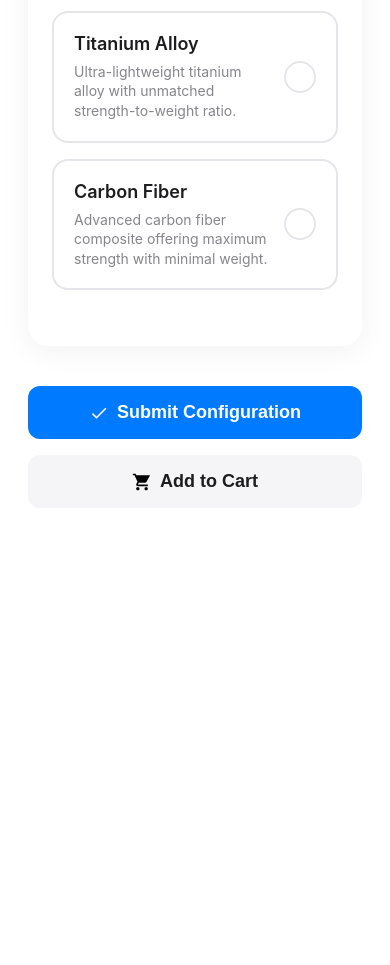
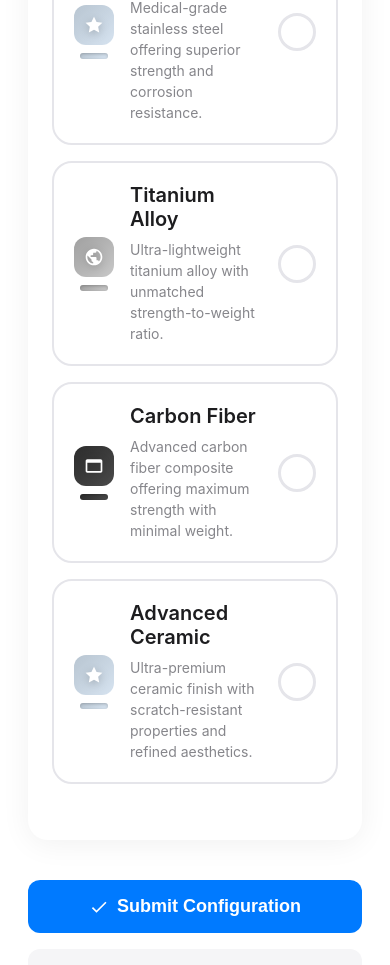
Before and after one commit to VathanSilva/Apple-product, a Vue app: page / in a window 390 px wide. Shown: the part 1913-2878 px from the top of the page. Before the commit the page ends 2489 px from the top, so only its background shows below. Built offline with nearby package versions, Linux system fonts and the light colour scheme.

Commit message:
material design

```diff
--- a/src/App.vue
+++ b/src/App.vue
@@ -196,23 +196,42 @@
 
             <div class="materials-grid">
               <div
-                v-for="material in materials"
+                v-for="(material, index) in materials"
                 :key="material.id"
                 class="material-card"
-                :class="{ selected: selectedMaterial === material.id }"
+                :class="{
+                  selected: selectedMaterial === material.id,
+                  'animate-in': selectedMaterial === material.id
+                }"
+                :style="{
+                  '--material-color': material.color,
+                  '--material-gradient': material.gradient,
+                  '--animation-delay': index * 0.1 + 's'
+                }"
                 @click="selectMaterial(material.id)"
               >
+                <div class="material-visual">
+                  <div class="material-icon">
+                    <svg viewBox="0 0 24 24">
+                      <path :d="material.icon"/>
+                    </svg>
+                  </div>
+                  <div class="material-sample"></div>
+                </div>
                 <div class="material-content">
                   <h3 class="material-name">{{ material.name }}</h3>
                   <p class="material-description">{{ material.description }}</p>
                 </div>
                 <div class="material-indicator">
                   <div class="selection-check">
-                    <svg viewBox="0 0 24 24">
-                      <path d="M9 16.17L4.83 12l-1.42 1.41L9 19 21 7l-1.41-1.41z"/>
-                    </svg>
+                    <div class="check-animation">
+                      <svg viewBox="0 0 24 24">
+                        <path d="M9 16.17L4.83 12l-1.42 1.41L9 19 21 7l-1.41-1.41z"/>
+                      </svg>
+                    </div>
                   </div>
                 </div>
+                <div class="selection-ripple"></div>
               </div>
             </div>
           </div>
@@ -288,22 +307,42 @@ export default {
       {
         id: 'aluminum',
         name: 'Premium Aluminum',
-        description: 'Lightweight aerospace-grade aluminum with anodized finish for exceptional durability and style.'
+        description: 'Lightweight aerospace-grade aluminum with anodized finish for exceptional durability and style.',
+        color: '#2C2C2C',
+        gradient: 'linear-gradient(135deg, #C0C0C0, #E8E8E8)',
+        icon: 'M12 2C6.48 2 2 6.48 2 12s4.48 10 10 10 10-4.48 10-10S17.52 2 12 2zm0 18c-4.41 0-8-3.59-8-8s3.59-8 8-8 8 3.59 8 8-3.59 8-8 8z'
       },
       {
         id: 'steel',
         name: 'Stainless Steel',
-        description: 'Medical-grade stainless steel offering superior strength and corrosion resistance.'
+        description: 'Medical-grade stainless steel offering superior strength and corrosion resistance.',
+        color: '#2C2C2C',
+        gradient: 'linear-gradient(135deg, #B8C5D1, #D6E3F0)',
+        icon: 'M12 2l3.09 6.26L22 9.27l-5 4.87 1.18 6.88L12 17.77l-6.18 3.25L7 14.14 2 9.27l6.91-1.01L12 2z'
       },
       {
         id: 'titanium',
         name: 'Titanium Alloy',
-        description: 'Ultra-lightweight titanium alloy with unmatched strength-to-weight ratio.'
+        description: 'Ultra-lightweight titanium alloy with unmatched strength-to-weight ratio.',
+        color: '#2C2C2C',
+        gradient: 'linear-gradient(135deg, #A0A0A0, #C8C8C8)',
+        icon: 'M12 2C6.48 2 2 6.48 2 12s4.48 10 10 10 10-4.48 10-10S17.52 2 12 2zm-1 17.93c-3.94-.49-7-3.85-7-7.93 0-.62.08-1.21.21-1.79L9 15v1c0 1.1.9 2 2 2v1.93zm6.9-2.54c-.26-.81-1-1.39-1.9-1.39h-1v-3c0-.55-.45-1-1-1H8v-2h2c.55 0 1-.45 1-1V7h2c1.1 0 2-.9 2-2v-.41c2.93 1.19 5 4.06 5 7.41 0 2.08-.8 3.97-2.1 5.39z'
       },
       {
         id: 'carbon-fiber',
         name: 'Carbon Fiber',
-        description: 'Advanced carbon fiber composite offering maximum strength with minimal weight.'
+        description: 'Advanced carbon fiber composite offering maximum strength with minimal weight.',
+        color: '#2C2C2C',
+        gradient: 'linear-gradient(135deg, #2C2C2C, #4A4A4A)',
+        icon: 'M20 4H4c-1.11 0-1.99.89-1.99 2L2 18c0 1.11.89 2 2 2h16c1.11 0 2-.89 2-2V6c0-1.11-.89-2-2-2zm0 14H4V8h16v10z'
+      },
+      {
+        id: 'ceramic',
+        name: 'Advanced Ceramic',
+        description: 'Ultra-premium ceramic finish with scratch-resistant properties and refined aesthetics.',
+        color: '#2C2C2C',
+        gradient: 'linear-gradient(135deg, #B8C5D1, #D6E3F0)',
+        icon: 'M12 2l3.09 6.26L22 9.27l-5 4.87 1.18 6.88L12 17.77l-6.18 3.25L7 14.14 2 9.27l6.91-1.01L12 2z'
       }
     ])
 
@@ -463,6 +502,23 @@ export default {
 
     const selectMaterial = (materialId) => {
       selectedMaterial.value = materialId
+
+      setTimeout(() => {
+        const allCards = document.querySelectorAll('.material-card')
+        allCards.forEach((card, index) => {
+          const material = materials.value[index]
+          if (material.id === materialId) {
+            const ripple = card.querySelector('.selection-ripple')
+            ripple.style.transform = 'scale(1)'
+            ripple.style.opacity = '0.6'
+
+            setTimeout(() => {
+              ripple.style.transform = 'scale(1.5)'
+              ripple.style.opacity = '0'
+            }, 150)
+          }
+        })
+      }, 50)
     }
 
     const handleOverlayClick = (event) => {
@@ -1321,21 +1377,32 @@ export default {
 .materials-grid {
   display: grid;
   grid-template-columns: 1fr;
-  gap: 16px;
+  gap: 20px;
   margin-bottom: 32px;
 }
 
 .material-card {
   display: flex;
   align-items: center;
-  padding: 20px;
+  padding: 24px;
   border: 2px solid #e5e5ea;
-  border-radius: 16px;
+  border-radius: 20px;
   cursor: pointer;
-  transition: all 0.3s cubic-bezier(0.16, 1, 0.3, 1);
+  transition: all 0.4s cubic-bezier(0.16, 1, 0.3, 1);
   background: white;
   position: relative;
   overflow: hidden;
+  opacity: 0;
+  transform: translateY(20px);
+  animation: materialFadeIn 0.6s ease forwards;
+  animation-delay: var(--animation-delay);
+}
+
+@keyframes materialFadeIn {
+  to {
+    opacity: 1;
+    transform: translateY(0);
+  }
 }
 
 .material-card::before {
@@ -1345,75 +1412,262 @@ export default {
   left: -100%;
   width: 100%;
   height: 100%;
-  background: linear-gradient(90deg, transparent, rgba(0, 122, 255, 0.05), transparent);
+  background: linear-gradient(90deg, transparent, rgba(255, 255, 255, 0.4), transparent);
   transition: left 0.6s ease;
-}
-
-.material-card:hover {
-  border-color: #007aff;
-  transform: translateY(-2px);
-  box-shadow: 0 8px 30px rgba(0, 122, 255, 0.15);
+  z-index: 1;
 }
 
 .material-card:hover::before {
   left: 100%;
 }
 
+.material-card:hover:not(.selected) {
+  border-color: rgba(0, 122, 255, 0.3);
+  transform: translateY(-4px);
+  box-shadow: 0 12px 40px rgba(0, 122, 255, 0.1);
+}
+
 .material-card.selected {
-  border-color: #007aff;
-  background: linear-gradient(135deg, rgba(0, 122, 255, 0.05), rgba(0, 122, 255, 0.02));
-  transform: translateY(-2px);
-  box-shadow: 0 8px 30px rgba(0, 122, 255, 0.2);
+  border-color: #2C2C2C;
+  background: rgba(44, 44, 44, 0.05);
+  transform: translateY(-6px) scale(1.02);
+  box-shadow: 0 16px 50px rgba(44, 44, 44, 0.25);
+  animation: selectedPulse 2s ease-in-out infinite;
+  opacity: 1;
+}
+
+@keyframes selectedPulse {
+  0%, 100% {
+    box-shadow: 0 16px 50px rgba(44, 44, 44, 0.25);
+  }
+  50% {
+    box-shadow: 0 20px 60px rgba(44, 44, 44, 0.35);
+  }
+}
+
+.material-card.animate-in {
+  animation: materialSelectBounce 0.6s cubic-bezier(0.68, -0.55, 0.265, 1.55);
+}
+
+@keyframes materialSelectBounce {
+  0% {
+    transform: translateY(-6px) scale(1.02);
+  }
+  50% {
+    transform: translateY(-8px) scale(1.05);
+  }
+  100% {
+    transform: translateY(-6px) scale(1.02);
+  }
+}
+
+.material-visual {
+  display: flex;
+  flex-direction: column;
+  align-items: center;
+  margin-right: 20px;
+  position: relative;
+}
+
+.material-icon {
+  width: 48px;
+  height: 48px;
+  border-radius: 12px;
+  background: var(--material-gradient);
+  display: flex;
+  align-items: center;
+  justify-content: center;
+  margin-bottom: 8px;
+  transition: all 0.3s ease;
+  position: relative;
+  overflow: hidden;
+}
+
+.material-icon::before {
+  content: '';
+  position: absolute;
+  top: -50%;
+  left: -50%;
+  width: 200%;
+  height: 200%;
+  background: conic-gradient(from 0deg, transparent, rgba(255, 255, 255, 0.3), transparent);
+  animation: iconRotate 3s linear infinite;
+  opacity: 0;
+  transition: opacity 0.3s ease;
+}
+
+.material-card.selected .material-icon::before {
+  opacity: 1;
+}
+
+.material-card.selected .material-icon {
+  background: linear-gradient(135deg, #2C2C2C, #1a1a1a);
+  box-shadow: 0 4px 20px rgba(44, 44, 44, 0.4);
+}
+
+@keyframes iconRotate {
+  from { transform: rotate(0deg); }
+  to { transform: rotate(360deg); }
+}
+
+.material-icon svg {
+  width: 24px;
+  height: 24px;
+  fill: white;
+  position: relative;
+  z-index: 2;
+  filter: drop-shadow(0 2px 4px rgba(0, 0, 0, 0.2));
+}
+
+.material-sample {
+  width: 32px;
+  height: 8px;
+  border-radius: 4px;
+  background: var(--material-gradient);
+  position: relative;
+  overflow: hidden;
+  box-shadow: inset 0 1px 3px rgba(0, 0, 0, 0.2);
+}
+
+.material-sample::before {
+  content: '';
+  position: absolute;
+  top: 0;
+  left: -100%;
+  width: 100%;
+  height: 100%;
+  background: linear-gradient(90deg, transparent, rgba(255, 255, 255, 0.6), transparent);
+  transition: left 0.8s ease;
+}
+
+.material-card:hover .material-sample::before,
+.material-card.selected .material-sample::before {
+  left: 100%;
 }
 
 .material-content {
   flex: 1;
+  position: relative;
+  z-index: 2;
 }
 
 .material-name {
-  font-size: 1.125rem;
+  font-size: 1.25rem;
   font-weight: 600;
   color: #1d1d1f;
   margin: 0 0 8px 0;
+  transition: all 0.3s ease;
+}
+
+.material-card.selected .material-name {
+  color: #007aff;
+  text-shadow: none;
+  font-weight: 700;
 }
 
 .material-description {
   color: #86868b;
   margin: 0;
   font-size: 0.875rem;
-  line-height: 1.4;
+  line-height: 1.5;
+  transition: color 0.3s ease;
+}
+
+.material-card.selected .material-description {
+  color: #1d1d1f;
+  font-weight: 500;
 }
 
 .material-indicator {
-  margin-left: 16px;
+  margin-left: 20px;
+  position: relative;
+  z-index: 2;
 }
 
 .selection-check {
-  width: 28px;
-  height: 28px;
-  border: 2px solid #e5e5ea;
+  width: 36px;
+  height: 36px;
+  border: 3px solid #e5e5ea;
   border-radius: 50%;
   display: flex;
   align-items: center;
   justify-content: center;
-  transition: all 0.3s ease;
+  transition: all 0.4s cubic-bezier(0.16, 1, 0.3, 1);
+  position: relative;
+  overflow: hidden;
+}
+
+.selection-check::before {
+  content: '';
+  position: absolute;
+  top: 50%;
+  left: 50%;
+  width: 0;
+  height: 0;
+  background: var(--material-color);
+  border-radius: 50%;
+  transition: all 0.4s cubic-bezier(0.16, 1, 0.3, 1);
+  transform: translate(-50%, -50%);
 }
 
 .material-card.selected .selection-check {
-  background: #007aff;
-  border-color: #007aff;
+  background: var(--material-color);
+  border-color: var(--material-color);
+  transform: scale(1.1);
+}
+
+.material-card.selected .selection-check::before {
+  width: 100%;
+  height: 100%;
+}
+
+.check-animation {
+  position: relative;
+  z-index: 3;
 }
 
 .selection-check svg {
-  width: 16px;
-  height: 16px;
+  width: 18px;
+  height: 18px;
   fill: white;
   opacity: 0;
-  transition: opacity 0.3s ease;
+  transition: all 0.4s cubic-bezier(0.16, 1, 0.3, 1);
+  transform: scale(0) rotate(-45deg);
 }
 
 .material-card.selected .selection-check svg {
   opacity: 1;
+  transform: scale(1) rotate(0deg);
+}
+
+.selection-ripple {
+  position: absolute;
+  top: 50%;
+  left: 50%;
+  width: 20px;
+  height: 20px;
+  background: var(--material-color);
+  border-radius: 50%;
+  transform: translate(-50%, -50%) scale(0);
+  opacity: 0;
+  transition: all 0.6s cubic-bezier(0.16, 1, 0.3, 1);
+  pointer-events: none;
+  z-index: 1;
+}
+
+.material-card:not(.selected):hover {
+  border-color: rgba(0, 122, 255, 0.4);
+  transform: translateY(-2px);
+  box-shadow: 0 8px 30px rgba(0, 122, 255, 0.1);
+}
+
+.material-card:not(.selected):hover .material-icon {
+  transform: scale(1.05);
+}
+
+.material-card:not(.selected):hover .selection-check {
+  border-color: rgba(0, 122, 255, 0.4);
+  background: rgba(0, 122, 255, 0.05);
 }
 
 .action-section {
@@ -1471,6 +1725,35 @@ export default {
 
   .materials-grid {
     grid-template-columns: 1fr;
+    gap: 16px;
+  }
+
+  .material-card {
+    padding: 20px;
+  }
+
+  .material-visual {
+    margin-right: 16px;
+  }
+
+  .material-icon {
+    width: 40px;
+    height: 40px;
+  }
+
+  .material-icon svg {
+    width: 20px;
+    height: 20px;
+  }
+
+  .material-sample {
+    width: 28px;
+    height: 6px;
+  }
+
+  .selection-check {
+    width: 32px;
+    height: 32px;
   }
 
   .measurement-point {
```
